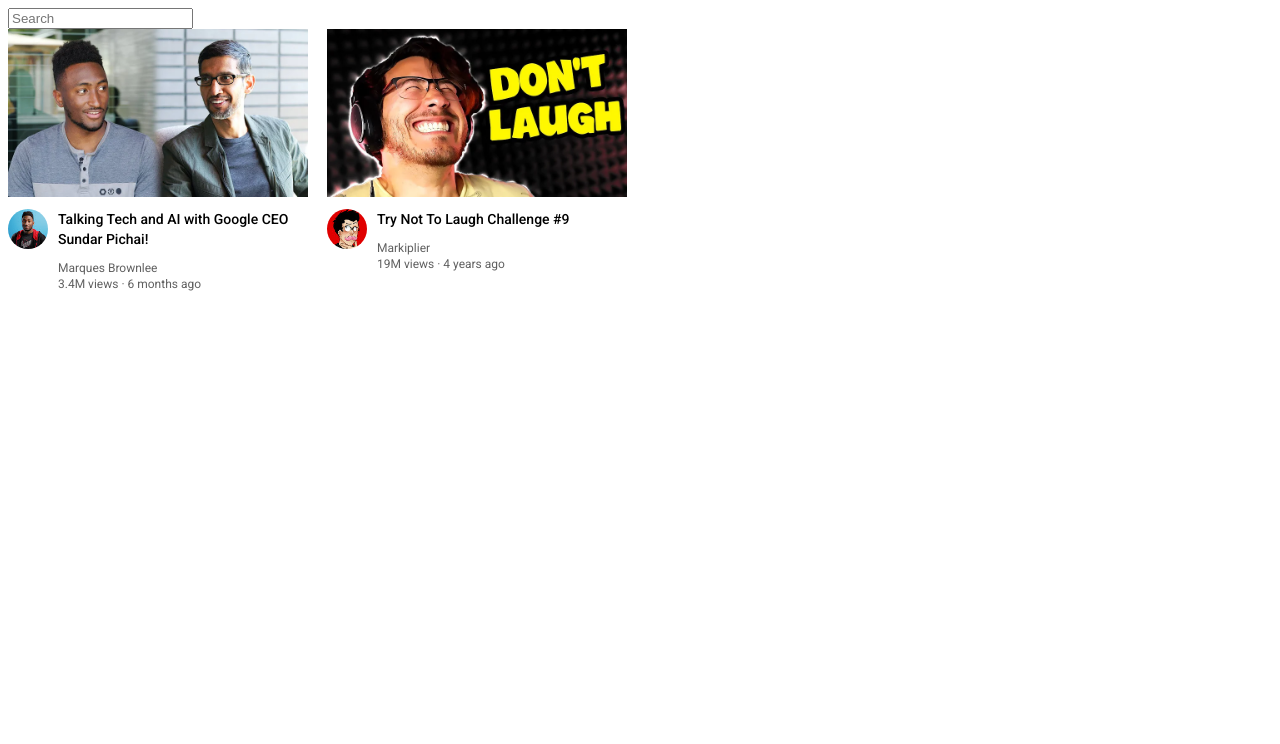
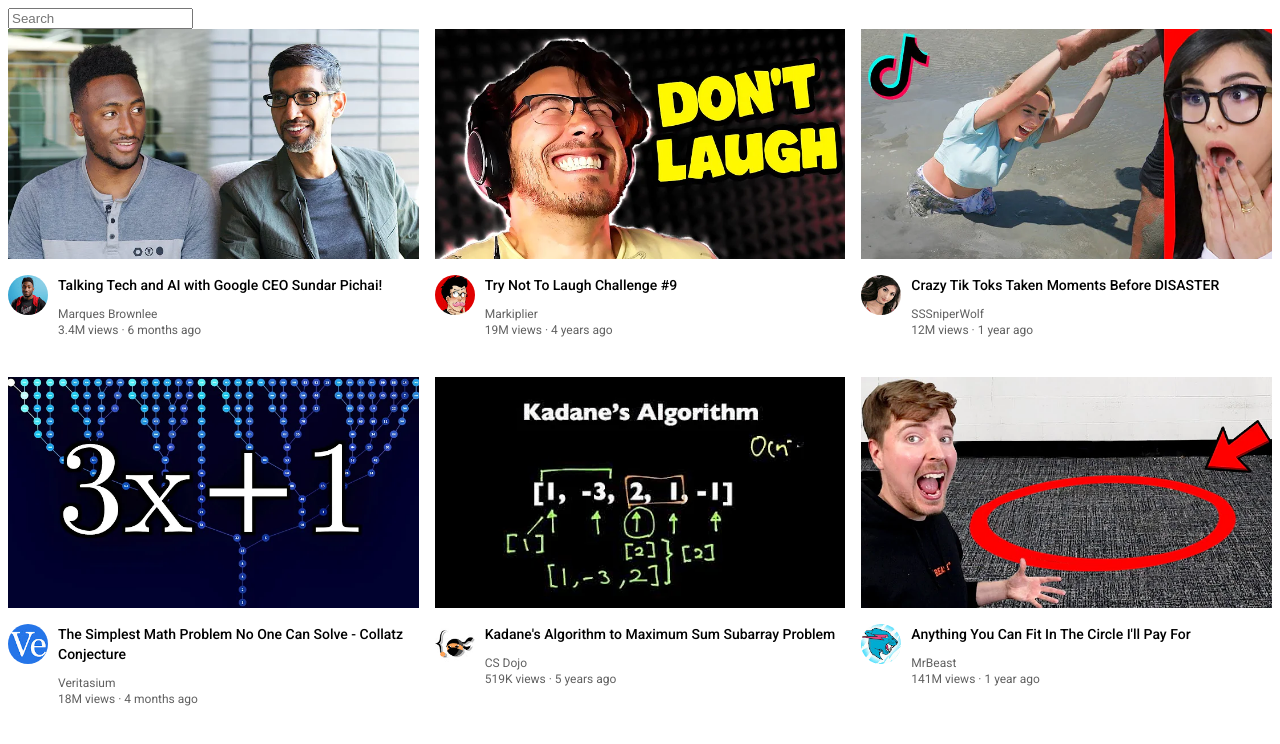
Before and after one commit to SoshanW/youtube-recreate-project, a plain HTML site: page index.html in a window 1280 px wide. Drawn offline with Linux system fonts and the light colour scheme.

Commit message:
created seperate css files

```diff
--- a/index.html
+++ b/index.html
@@ -7,75 +7,38 @@
     <link rel="preconnect" href="https://fonts.gstatic.com" crossorigin>
     <link href="https://fonts.googleapis.com/css2?family=Roboto:ital,wght@0,100;0,300;0,400;0,500;0,700;0,900;1,100;1,300;1,400;1,500;1,700;1,900&display=swap" rel="stylesheet">
 
-    <style>
-
-      p{
-        font-family: Roboto, Arial;
-        margin-top: 0;
-        margin-bottom: 0;
-      }
-
-      .thumbnail{
-        width: 300px;
-        display: block;
-      }
-      .search-bar{
-        display: block;
-      }
-
-      .video-title{
-        margin-top: 0;
-        font-size: 14px;
-        font-weight: 500;
-        line-height: 20px;
-        margin-bottom: 12px;
-      }
-
-      .video-preview{
-        width: 300px;
-        display: inline-block;
-        vertical-align: top;
-        margin-right: 15px;
-      }
-
-      .video-info-grid{
-        display: grid;
-        grid-template-columns: 50px 1fr;
-      }
-
-      .chanel-picture{
-        vertical-align: top;
-      }
+    <link rel="stylesheet" href="styles/general.css">
+    <link rel="stylesheet" href="styles/header.css">
+    <link rel="stylesheet" href="styles/video.css">
 
 
-      .video-info{
-      }
-
-      .profile-picture{
-        width: 40px;
-        border-radius: 50px;
-
-      }
-
-      .thumbnail-row{
-        margin-bottom: 12px;
-      }
-
-      .video-author, .video-stats{
-        font-size: 12px;
-        color: rgb(96, 96, 96);
-      }
-
-      .video-author{
-        margin-bottom: 2px;
-      }
+    <style>
 
     </style>
   </head>
   <body>
 
+    <div class="header">
+
+      <div class="left-section">
+
+      </div>
+
+      <div class="middle-section">
+
         <input class="search-bar" type="text" placeholder="Search">
 
+      </div>
+
+      <div class="right-section">
+
+      </div>
+
+
+    </div>
+
+
+    <div class="video-grid">
       <div class="video-preview">
 
         <div class="thumbnail-row">
@@ -135,6 +98,128 @@
         </div>
 
       </div>
+      <div class="video-preview">
+
+        <div class="thumbnail-row">
+          <img class="thumbnail" src="thumbnails/thumbnail-3.webp">
+        </div>
+
+        <div class="video-info-grid">
+
+          <div class="chanel-picture">
+            <img class="profile-picture" src="chanel-images/channel-3.jpeg">
+          </div>
+
+          <div class="video-info">
+            <p class="video-title">
+              Crazy Tik Toks Taken Moments Before DISASTER
+            </p>
+
+            <p class="video-author">
+              SSSniperWolf
+            </p>
+
+            <p class="video-stats">
+              12M views &#183; 1 year ago
+            </p>
+          </div>
+
+        </div>
+
+      </div>
+
+      <div class="video-preview">
+
+        <div class="thumbnail-row">
+          <img class="thumbnail" src="thumbnails/thumbnail-4.webp">
+        </div>
+
+        <div class="video-info-grid">
+
+          <div class="chanel-picture">
+            <img class="profile-picture" src="chanel-images/channel-4.jpeg">
+          </div>
+
+          <div class="video-info">
+            <p class="video-title">
+              The Simplest Math Problem No One Can Solve - Collatz Conjecture
+            </p>
+
+            <p class="video-author">
+              Veritasium
+            </p>
+
+            <p class="video-stats">
+              18M views &#183; 4 months ago
+            </p>
+          </div>
+
+        </div>
+
+      </div>
+      <div class="video-preview">
+
+        <div class="thumbnail-row">
+          <img class="thumbnail" src="thumbnails/thumbnail-5.webp">
+        </div>
+
+        <div class="video-info-grid">
+
+          <div class="chanel-picture">
+            <img class="profile-picture" src="chanel-images/channel-5.jpeg">
+          </div>
+
+          <div class="video-info">
+            <p class="video-title">
+              Kadane's Algorithm to Maximum Sum Subarray Problem
+            </p>
+
+            <p class="video-author">
+              CS Dojo
+            </p>
+
+            <p class="video-stats">
+              519K views &#183; 5 years ago
+            </p>
+          </div>
+
+        </div>
+
+      </div>
+
+      <div class="video-preview">
+
+        <div class="thumbnail-row">
+          <img class="thumbnail" src="thumbnails/thumbnail-6.webp">
+        </div>
+
+        <div class="video-info-grid">
+
+          <div class="chanel-picture">
+            <img class="profile-picture" src="chanel-images/channel-6.jpeg">
+          </div>
+
+          <div class="video-info">
+            <p class="video-title">
+              Anything You Can Fit In The Circle I'll Pay For
+            </p>
+
+            <p class="video-author">
+              MrBeast
+            </p>
+
+            <p class="video-stats">
+              141M views &#183; 1 year ago
+            </p>
+          </div>
+
+        </div>
+
+      </div>
+
+    </div>
+
+
 
   </body>
 </html>
--- /dev/null
+++ b/styles/general.css
@@ -0,0 +1,5 @@
+p{
+  font-family: Roboto, Arial;
+  margin-top: 0;
+  margin-bottom: 0;
+}
--- /dev/null
+++ b/styles/video.css
@@ -0,0 +1,53 @@
+.thumbnail{
+  width: 100%;
+}
+
+.video-grid{
+  display: grid;
+  grid-template-columns: 1fr 1fr 1fr;
+  column-gap: 16px;
+  row-gap: 40px;
+}
+
+.video-title{
+  margin-top: 0;
+  font-size: 14px;
+  font-weight: 500;
+  line-height: 20px;
+  margin-bottom: 12px;
+}
+
+/* .video-preview{
+} */
+
+.video-info-grid{
+  display: grid;
+  grid-template-columns: 50px 1fr;
+}
+
+.chanel-picture{
+  vertical-align: top;
+}
+
+
+/* .video-info{
+} */
+
+.profile-picture{
+  width: 40px;
+  border-radius: 50px;
+
+}
+
+.thumbnail-row{
+  margin-bottom: 12px;
+}
+
+.video-author, .video-stats{
+  font-size: 12px;
+  color: rgb(96, 96, 96);
+}
+
+.video-author{
+  margin-bottom: 2px;
+}
```
Also changed, not shown: chanel-images/channel-3.jpeg (added), chanel-images/channel-4.jpeg (added), chanel-images/channel-5.jpeg (added), chanel-images/channel-6.jpeg (added), styles/header.css (added), thumbnails/thumbnail-3.webp (added), thumbnails/thumbnail-4.webp (added), thumbnails/thumbnail-5.webp (added), thumbnails/thumbnail-6.webp (added). Lines whose indentation alone changed are shown as unchanged.
